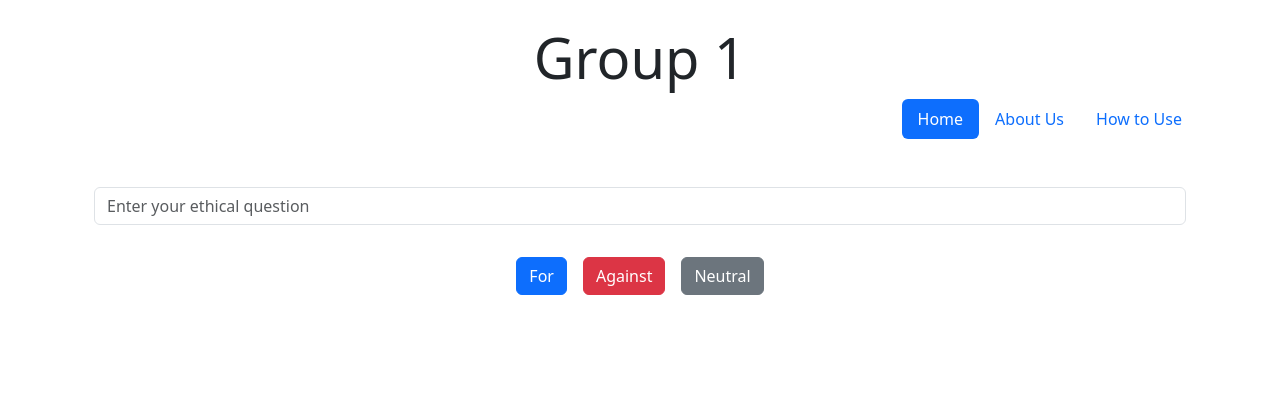
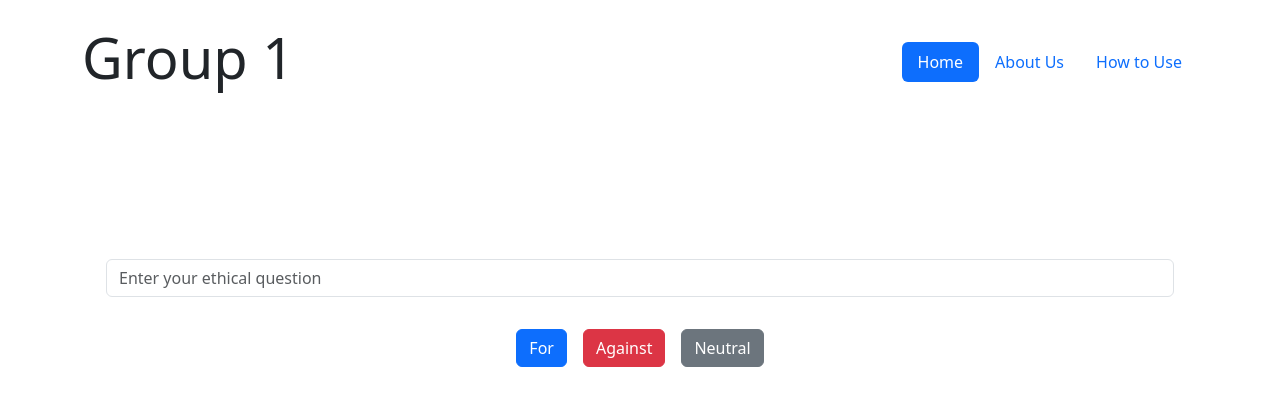
Before and after one commit to mingyao1/ethical-issues, a React (Create React App) app in the folder frontend/: page / in a window 1280 px wide. Shown: the top 406 px of the page. Built offline with nearby package versions, Linux system fonts and the light colour scheme.

Commit message:
update header

```diff
--- a/frontend/src/About.js
+++ b/frontend/src/About.js
@@ -5,10 +5,11 @@ const About = () => {
 
     const location = useLocation();
 
-    return <div className="container">
-        <header className="mt-4 mb-4 text-center">
+    return <div className='container'>
+    <header className="mt-4 mb-4 text-center">
+        <div className="d-flex align-items-center justify-content-between">
             <h1 className="display-4">Group 1</h1>
-            <nav className="d-flex justify-content-end">
+            <nav className="nav">
                 <ul className="nav nav-pills">
                     <li className="nav-item">
                         <Link to="/" className={`nav-link ${location.pathname === '/' ? 'active' : ''}`}>Home</Link>
@@ -21,7 +22,8 @@ const About = () => {
                     </li>
                 </ul>
             </nav>
-        </header>
+        </div>
+    </header>
         <div>
             insert about us here
         </div>
--- a/frontend/src/Home.js
+++ b/frontend/src/Home.js
@@ -11,8 +11,9 @@ const Home = () => {
 
         <div className='container'>
             <header className="mt-4 mb-4 text-center">
+                <div className="d-flex align-items-center justify-content-between">
                     <h1 className="display-4">Group 1</h1>
-                <nav className="d-flex justify-content-end">
+                    <nav className="nav">
                         <ul className="nav nav-pills">
                             <li className="nav-item">
                                 <Link to="/" className={`nav-link ${location.pathname === '/' ? 'active' : ''}`}>Home</Link>
@@ -25,9 +26,15 @@ const Home = () => {
                             </li>
                         </ul>
                     </nav>
+                </div>
             </header>
 
+
+            <div className="container" style={{ marginTop: '10rem' }}>
                 <Question />
+            </div>
+
+
 
         </div>
     </>
--- a/frontend/src/Instructions.js
+++ b/frontend/src/Instructions.js
@@ -7,8 +7,9 @@ const Instructions = () => {
 
     return <div className="container">
         <header className="mt-4 mb-4 text-center">
+                <div className="d-flex align-items-center justify-content-between">
                     <h1 className="display-4">Group 1</h1>
-            <nav className="d-flex justify-content-end">
+                    <nav className="nav">
                         <ul className="nav nav-pills">
                             <li className="nav-item">
                                 <Link to="/" className={`nav-link ${location.pathname === '/' ? 'active' : ''}`}>Home</Link>
@@ -21,6 +22,7 @@ const Instructions = () => {
                             </li>
                         </ul>
                     </nav>
+                </div>
             </header>
         <div>
             insert instructions here
```
Lines whose indentation alone changed are shown as unchanged.
